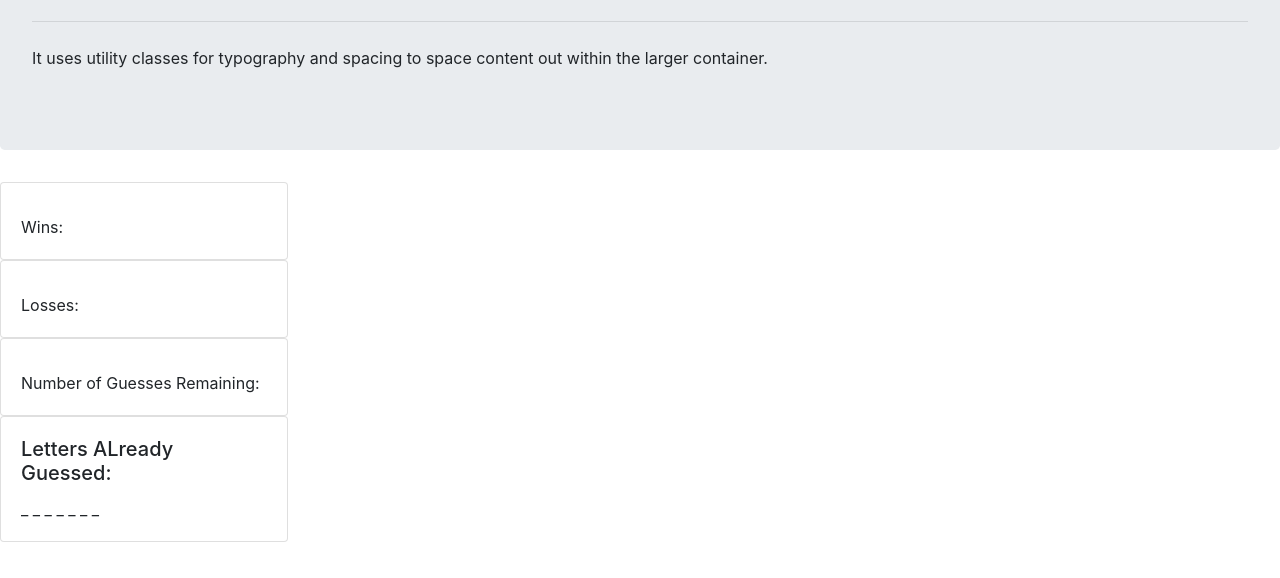
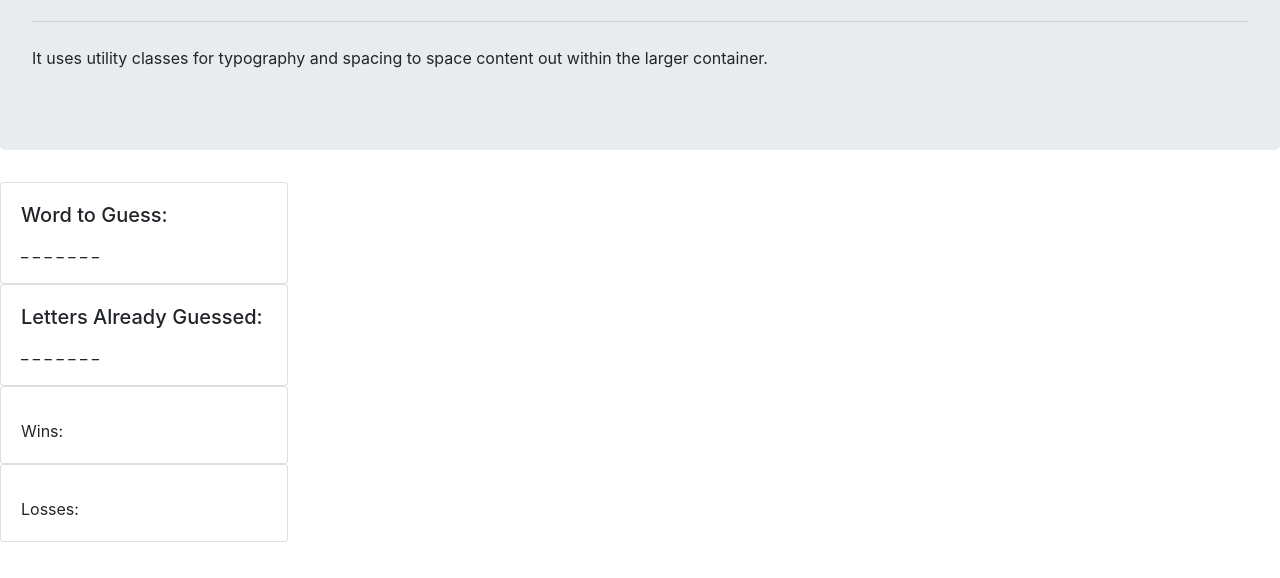
Before and after one commit to cltn39/wordguess, a plain HTML site: page index.html in a window 1280 px wide. Shown: the part 172-750 px from the top of the page. Drawn offline with nearby package versions, Linux system fonts and the light colour scheme.

Commit message:
ui changes

```diff
--- a/index.html
+++ b/index.html
@@ -20,6 +20,18 @@
     </div>
     <div class="card" style="width: 18rem;">
         <div class="card-body">
+            <h5 class="card-title">Word to Guess:</h5>
+            <p class="card-text">_ _ _ _ _ _ _</p>
+        </div>
+    </div>
+    <div class="card" style="width: 18rem;">
+            <div class="card-body">
+                <h5 class="card-title">Letters Already Guessed:</h5>
+                <p class="card-text">_ _ _ _ _ _ _</p>
+            </div>
+        </div>
+    <div class="card" style="width: 18rem;">
+        <div class="card-body">
             <h5 class="card-title"></h5>
             <p class="card-text">Wins:</p>
         </div>
@@ -30,18 +42,6 @@
             <p class="card-text">Losses:</p>
         </div>
     </div>
-    <div class="card" style="width: 18rem;">
-        <div class="card-body">
-            <h5 class="card-title"></h5>
-            <p class="card-text">Number of Guesses Remaining:</p>
-        </div>
-    </div>
-    <div class="card" style="width: 18rem;">
-        <div class="card-body">
-            <h5 class="card-title">Letters ALready Guessed:</h5>
-            <p class="card-text">_ _ _ _ _ _ _</p>
-        </div>
-    </div>
     <!-- m a d o _ _ a -->
     <script type="text/javascript" src="./assets/javascript/game.js"></script>
 </body>
```
